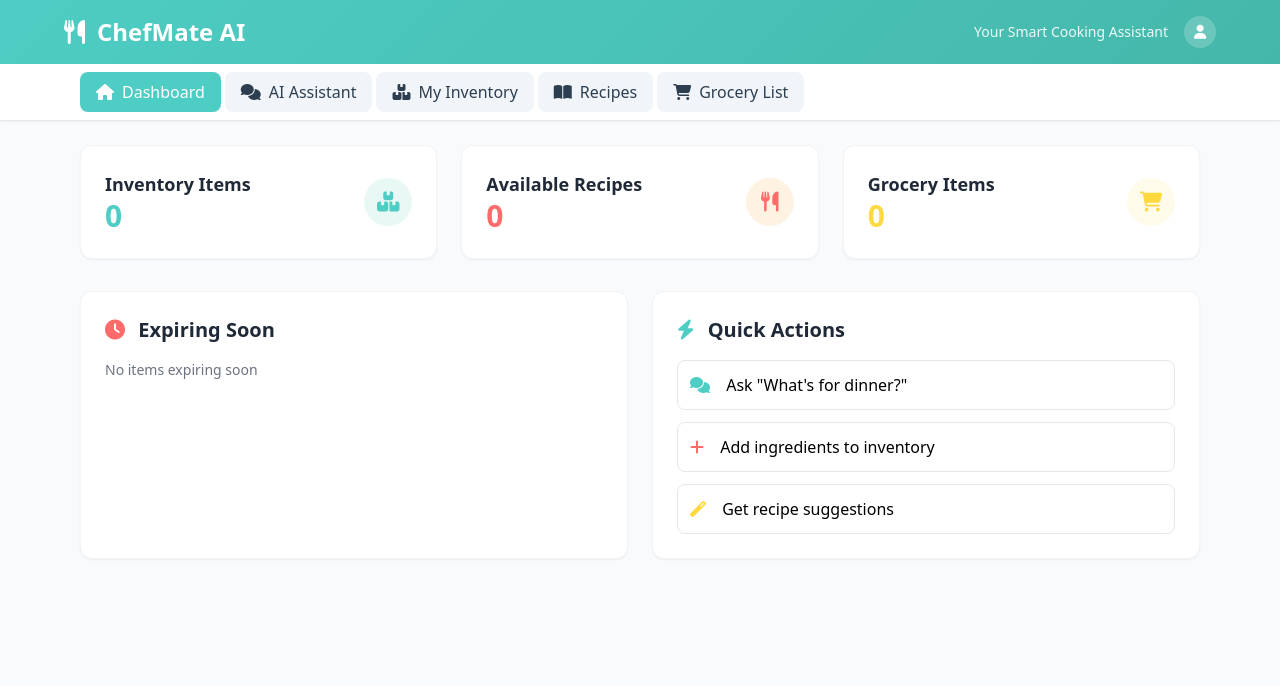
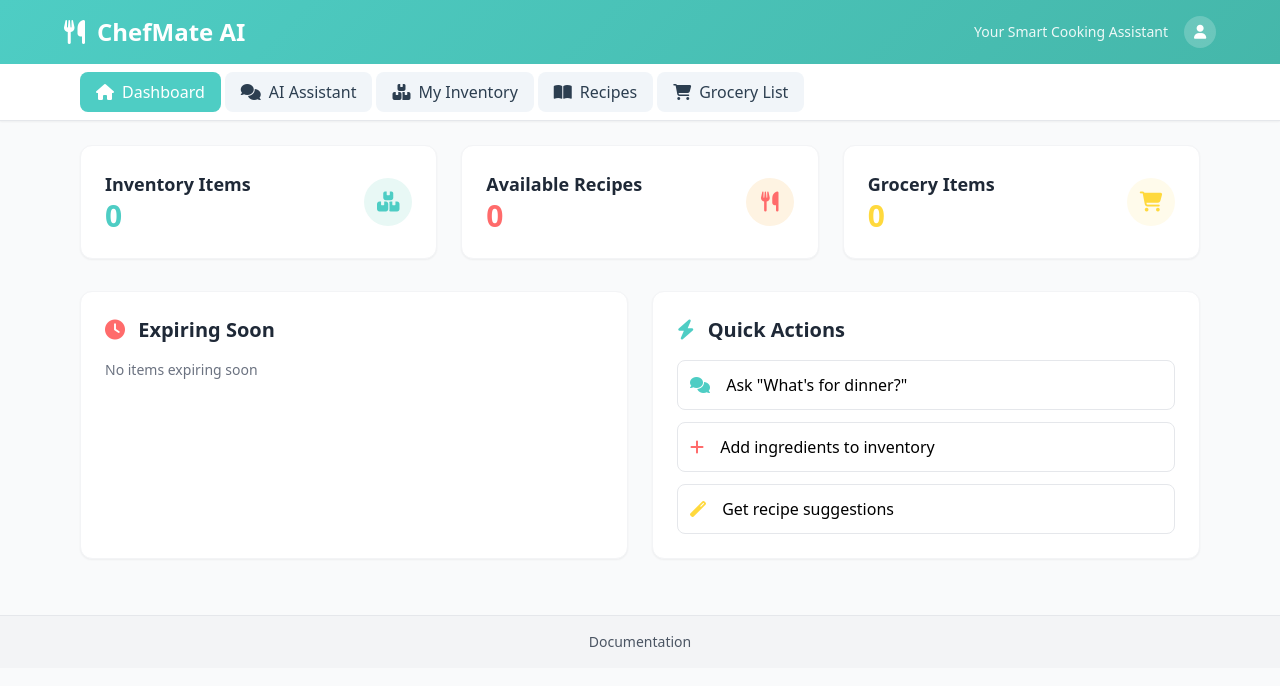
Before and after one commit to younus1082/Chefmate-ai, a plain HTML site: page index.html in a window 1280 px wide. Drawn offline with nearby package versions, Linux system fonts and the light colour scheme.

Commit message:
Update index.html

```diff
--- a/index.html
+++ b/index.html
@@ -960,5 +960,14 @@
             }).join('');
         }
     </script>
+
+     <footer class="bg-gray-100 text-center py-4 mt-8 border-t">
+    <p class="text-sm text-gray-600">
+        <a href="https://hunter-alpha7-github-io.vercel.app/" target="_blank" class="text-gray-600 no-underline">
+            Documentation
+        </a>
+    </p>
+</footer>
+
 </body>
 </html>
```
